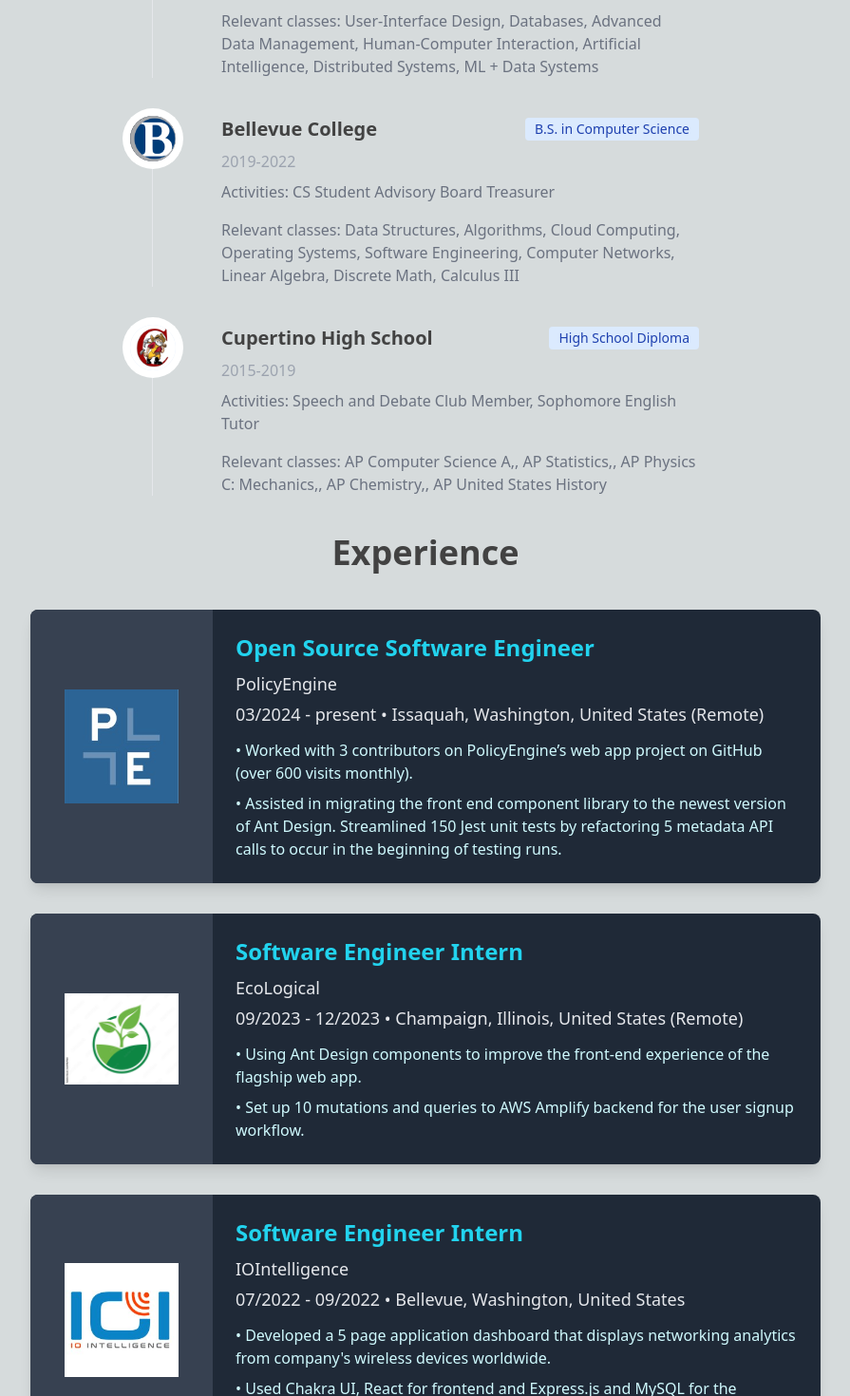
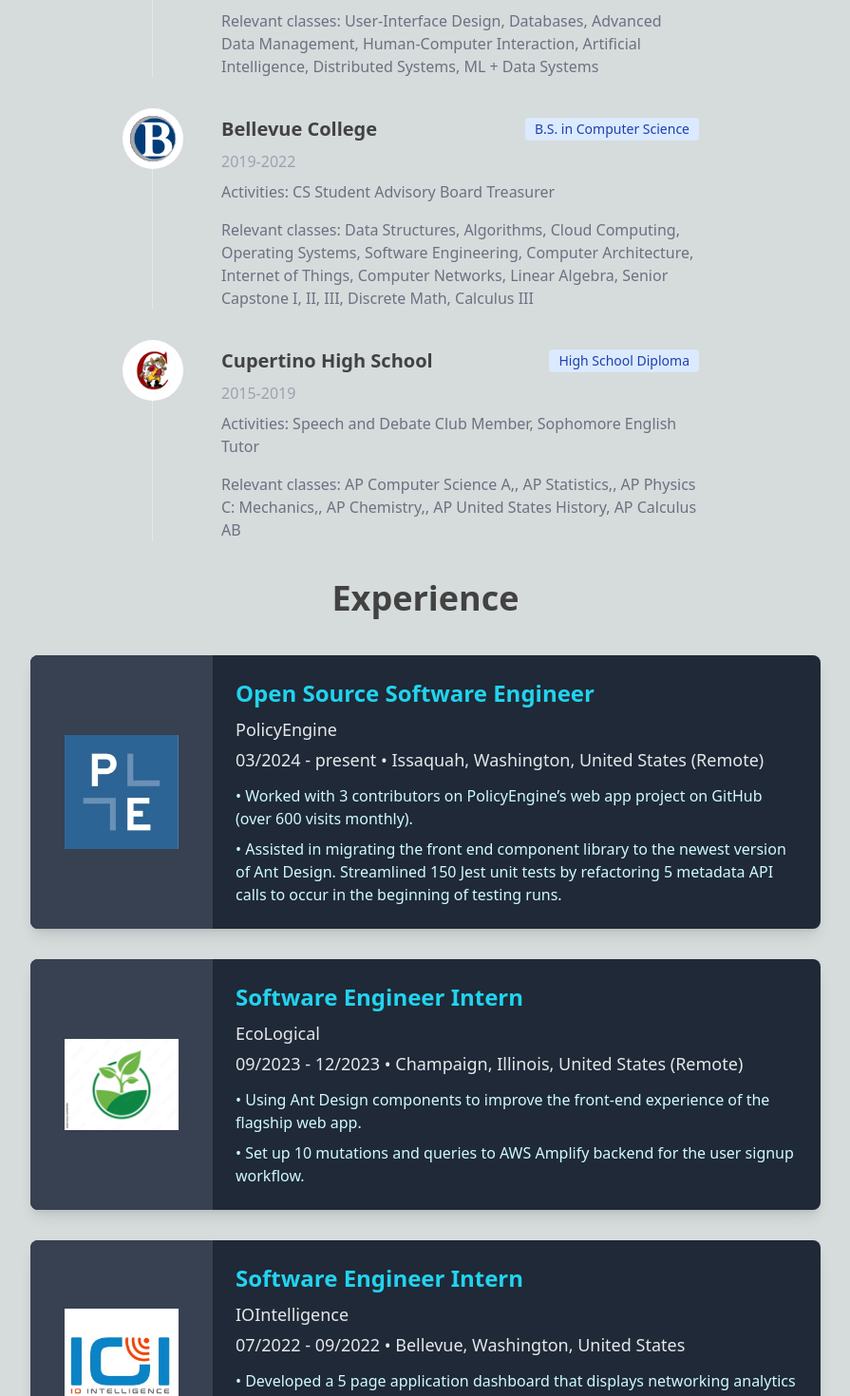
Before and after one commit to czhou578/v3, a Next.js app: page / in a window 1280 px wide. Shown: the part 1100-2570 px from the top of the page at 95% size, without its empty margins (192-1087 px from the left). Built offline with nearby package versions, Linux system fonts and the light colour scheme.

Commit message:
added animations to website

```diff
--- /dev/null
+++ b/pages/LazyLoad.tsx
@@ -0,0 +1,48 @@
+// LazyLoad.js
+import React, { useEffect, useRef, useState, FC } from "react";
+
+interface MyComponentProps {
+  children: React.ReactNode;
+}
+
+const LazyLoad: FC<MyComponentProps> = ({ children }) => {
+  const [isVisible, setIsVisible] = useState(false);
+  const [hasAnimated, setHasAnimated] = useState(false);
+  const ref = useRef(null);
+
+  useEffect(() => {
+    const observer = new IntersectionObserver(
+      ([entry]) => {
+        if (entry.isIntersecting) {
+          setIsVisible(true);
+          observer.disconnect();
+        }
+      },
+      { threshold: 0.1 }
+    );
+
+    if (ref.current) {
+      observer.observe(ref.current);
+    }
+
+    return () => {
+      if (ref.current) {
+        observer.unobserve(ref.current);
+      }
+    };
+  }, []);
+
+  return (
+    <div ref={ref} className="min-h-[200px]">
+      <div
+        className={`transition-all duration-1000 ease-out ${
+          isVisible ? "opacity-100 translate-y-0" : "opacity-0 translate-y-10"
+        }`}
+      >
+        {children}
+      </div>
+    </div>
+  );
+};
+
+export default LazyLoad;
--- a/pages/index.tsx
+++ b/pages/index.tsx
@@ -46,6 +46,7 @@ import {
 } from "react-icons/si";
 import Projects from "./Projects";
 import Image from "next/image";
+import LazyLoad from "./LazyLoad";
 
 const prefix = "/v3";
 
@@ -85,6 +86,7 @@ export default function Home() {
         Education
       </h2>
       <div className="mx-auto md:w-6/12 lg:w-6/12 mb-10">
+        <LazyLoad>
           <Education
             logo={UIUCLogo}
             school="University of Illinois Urbana-Champaign"
@@ -101,6 +103,8 @@ export default function Home() {
               "ML + Data Systems",
             ]}
           />
+        </LazyLoad>
+        <LazyLoad>
           <Education
             logo={BCLogo}
             school="Bellevue College"
@@ -113,12 +117,17 @@ export default function Home() {
               "Cloud Computing",
               "Operating Systems",
               "Software Engineering",
+              "Computer Architecture",
+              "Internet of Things",
               "Computer Networks",
               "Linear Algebra",
+              "Senior Capstone I, II, III",
               "Discrete Math",
               "Calculus III",
             ]}
           />
+        </LazyLoad>
+        <LazyLoad>
           <Education
             logo={CHSLogo}
             school="Cupertino High School"
@@ -134,8 +143,10 @@ export default function Home() {
               "AP Physics C: Mechanics,",
               "AP Chemistry,",
               "AP United States History",
+              "AP Calculus AB",
             ]}
           />
+        </LazyLoad>
       </div>
       <h2
         className="text-2xl sm:text-3xl md:text-4xl font-extrabold dark:text-blue-300 mx-auto w-full px-4 sm:px-6 md:px-8 lg:w-9/12 xl:w-6/12 mb-6 sm:mb-8 md:mb-10 text-center"
@@ -143,6 +154,7 @@ export default function Home() {
       >
         Experience
       </h2>
+      <LazyLoad>
         <Experience
           companyLogo={PolicyEngineLogo}
           companyName="PolicyEngine"
@@ -155,6 +167,9 @@ export default function Home() {
             150 Jest unit tests by refactoring 5 metadata API calls to occur in the beginning of testing runs.`,
           ]}
         />{" "}
+      </LazyLoad>
+
+      <LazyLoad>
         <Experience
           companyLogo={EcoLogicalLogo}
           companyName="EcoLogical"
@@ -166,6 +181,8 @@ export default function Home() {
             `Set up 10 mutations and queries to AWS Amplify backend for the user signup workflow.`,
           ]}
         />
+      </LazyLoad>
+      <LazyLoad>
         <Experience
           companyLogo={IOIntel}
           companyName="IOIntelligence"
@@ -178,6 +195,8 @@ export default function Home() {
             `Used Chakra UI, React for frontend and Express.js and MySQL for the backend.`,
           ]}
         />
+      </LazyLoad>
+      <LazyLoad>
         <Experience
           companyLogo={PencilLogo}
           companyName="Molloy Moreno LLC"
@@ -194,6 +213,8 @@ export default function Home() {
                     on the backend.`,
           ]}
         />
+      </LazyLoad>
+      <LazyLoad>
         <Experience
           companyLogo={EndevreLogo}
           companyName="Endevre Technologies"
@@ -208,6 +229,8 @@ export default function Home() {
             `Designed company websites and page layouts for products.`,
           ]}
         />
+      </LazyLoad>
+      <LazyLoad>
         <Experience
           companyLogo={BellevueCollegeLogo}
           companyName="Bellevue College"
@@ -222,6 +245,8 @@ export default function Home() {
             `Planned out $1000 budget for CS department use in 2023. Tracked all expenses using Microsoft Excel.`,
           ]}
         />
+      </LazyLoad>
+      <LazyLoad>
         <Experience
           companyLogo={DemocracyLabLogo}
           companyName="DemocracyLab"
@@ -235,6 +260,8 @@ export default function Home() {
             `Designed 3 wireframes for the iSeaTree mobile app project, which aims to help young kids explore the indigenous tree species of the Pacific Northwest.`,
           ]}
         />
+      </LazyLoad>
+      <LazyLoad>
         <Experience
           companyLogo={SelfEmployedLogo}
           companyName="My House"
@@ -250,6 +277,8 @@ export default function Home() {
             `Developed a replica of the popular Microsoft Wordament game using Typescript, and React.`,
           ]}
         />
+      </LazyLoad>
+      <LazyLoad>
         <Experience
           companyLogo={QuoraLogo}
           companyName="Quora"
@@ -264,31 +293,7 @@ export default function Home() {
             `Admin and moderator of multiple blogs about finance and interesting information.`,
           ]}
         />
-      {/* <Experience
-        companyLogo={UpworkLogo}
-        companyName="Upwork"
-        position="Freelance Writer"
-        date="06/2019 - 08/2019"
-        location="Issaquah, Washington, United States"
-        description={[
-          `Assisted clients with publishing articles on Quora.`,
-
-          `Utilized communication skills to deliver clients work on time.`,
-
-          `Used outreach abilities on Quora to drive traffic to client's websites.`,
-        ]}
-      />
-      <Experience
-        companyLogo={CHSLogo}
-        companyName="Cupertino High School"
-        position="Writing Tutor"
-        date="08/2017 - 02/2018"
-        location="Cupertino, California, United States"
-        description={[
-          `Helped tutor Cupertino High School sophomores with improving their writing.`,
-          `Coordinated with high school/college teachers with tutoring progress.`,
-        ]}
-      /> */}
+      </LazyLoad>
       <h2
         className="text-2xl sm:text-3xl md:text-4xl font-extrabold dark:text-blue-300 mx-auto w-full px-4 sm:px-6 md:px-8 lg:w-9/12 xl:w-6/12 mb-6 sm:mb-8 md:mb-10 text-center"
         id="projects"
@@ -296,6 +301,7 @@ export default function Home() {
         Projects
       </h2>
       <div className="mx-auto p-8 w-3/12 md:w-11/12">
+        <LazyLoad>
           <Projects
             header="DistanceCalc"
             img={["/images/distancecalc1.png", "/images/distancecalc2.png"]}
@@ -312,6 +318,8 @@ export default function Home() {
             the data will be logged in an external form, which I took from Material UI.`}
             githubLink="https://github.com/czhou578/DistanceCalc"
           />
+        </LazyLoad>
+        <LazyLoad>
           <Projects
             header="StreetFoodLove"
             img={["/images/Sapp.png", "/images/Sapp2.png"]}
@@ -323,13 +331,14 @@ export default function Home() {
               "AWS",
               "Redux",
             ]}
-          // description={"hello there"}
             description={`For my senior year capstone project, I helped to create a Yelp-like app
               that will empower and enable food truck vendors to more easily attract customers and run their business.
               I worked with mostly Typescript and React.js on the front end for developing the UI and used Adobe XD for
               the initial mockups. `}
             githubLink="https://github.com/bcfoodapp/streetfoodlove"
           />
+        </LazyLoad>
+        <LazyLoad>
           <Projects
             header="Project Elpis App"
             img={["/images/PE1.png", "/images/PE2.png"]}
@@ -347,6 +356,8 @@ export default function Home() {
                 beta testing in a high school of a couple hundred students in New York City.`}
             githubLink="https://github.com/czhou578/Code-Samples-Project-Elpis"
           />
+        </LazyLoad>
+        <LazyLoad>
           <Projects
             header="React Backend-Benchmarks"
             img={["/images/benchmark1.png", "/images/benchmark2.png"]}
@@ -363,6 +374,8 @@ export default function Home() {
                 backend that they choose and see how fast the server responds after the completed operation.`}
             githubLink="https://github.com/czhou578/React-Backend-Benchmarks"
           />
+        </LazyLoad>
+        <LazyLoad>
           <Projects
             header="Wordament / Wordle"
             img={["/images/W1.png", "/images/W2.png"]}
@@ -372,6 +385,8 @@ export default function Home() {
                 specific amount of points depending on whether a guess results in a word.`}
             githubLink="https://github.com/czhou578/Wordament-v2"
           />
+        </LazyLoad>
+        <LazyLoad>
           <Projects
             header="YouTubeBlocker"
             img={["/images/YT.png", "/images/YT2.png"]}
@@ -381,6 +396,7 @@ export default function Home() {
             allowing for less distractions and greater concentration on tasks.`}
             githubLink="https://github.com/czhou578/YouTubeBlocker"
           />
+        </LazyLoad>
       </div>
       <h2
         className="text-2xl sm:text-3xl md:text-4xl font-extrabold dark:text-blue-300 mx-auto w-full px-4 sm:px-6 md:px-8 lg:w-9/12 xl:w-6/12 mb-6 sm:mb-8 md:mb-10 text-center"
@@ -389,6 +405,7 @@ export default function Home() {
         Skills
       </h2>
       <div className="mx-auto p-8 w-7/12 md:w-8/12">
+        <LazyLoad>
           <div className="grid lg:grid-cols-3 skill-gap">
             <SkillsList
               header="HTML, CSS, TypeScript"
@@ -462,11 +479,13 @@ export default function Home() {
               icon={[<SiOpenai key="first" size="4em" />]}
             />
           </div>
+        </LazyLoad>
       </div>
       <h2 className="text-2xl sm:text-3xl md:text-4xl font-extrabold dark:text-blue-300 mx-auto w-full px-4 sm:px-6 md:px-8 lg:w-9/12 xl:w-6/12 mb-6 sm:mb-8 md:mb-10 text-center">
         Archive
       </h2>
       <div className="mx-auto p-8 w-7/12 md:w-8/12">
+        <LazyLoad>
           <div className="grid lg:grid-cols-3 skill-gap">
             <NoteWorthyProjects
               header="Morsecode Binary Tree"
@@ -526,11 +545,13 @@ export default function Home() {
               techUsed={["HTML", "CSS", "JS", "Figma"]}
             />
           </div>
+        </LazyLoad>
       </div>
       <h2 className="text-2xl sm:text-3xl md:text-4xl font-extrabold dark:text-blue-300 mx-auto w-full px-4 sm:px-6 md:px-8 lg:w-9/12 xl:w-6/12 mb-6 sm:mb-8 md:mb-10 text-center">
         Classwork
       </h2>
       <div className="mx-auto p-8 w-4/12 md:w-8/12">
+        <LazyLoad>
           <div className="grid lg:grid-cols-3 gap-3.5">
             <Classwork
               header="Distributed System (Fall 2023)"
@@ -599,6 +620,7 @@ export default function Home() {
               techUsed={["Java"]}
             />
           </div>
+        </LazyLoad>
       </div>
       <h2
         className="text-2xl sm:text-3xl md:text-4xl font-extrabold dark:text-blue-300 mx-auto w-full px-4 sm:px-6 md:px-8 lg:w-9/12 xl:w-6/12 mb-6 sm:mb-8 md:mb-10 text-center"
@@ -612,7 +634,9 @@ export default function Home() {
           fun, in early 2020, along with some UI wireframes from my various
           internships.
         </h4>
+        <LazyLoad>
           <Designs />
+        </LazyLoad>
       </div>
       <Footer />
     </div>
```
Lines whose indentation alone changed are shown as unchanged.
